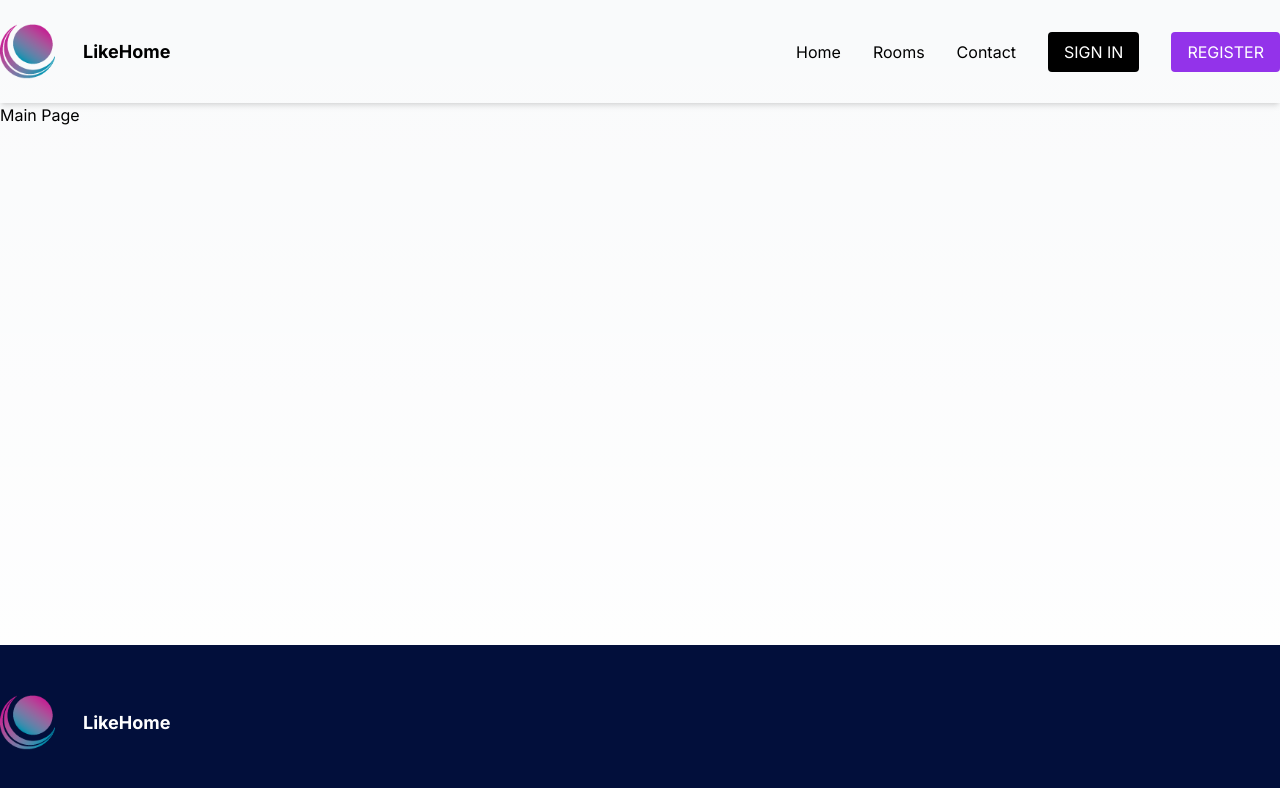
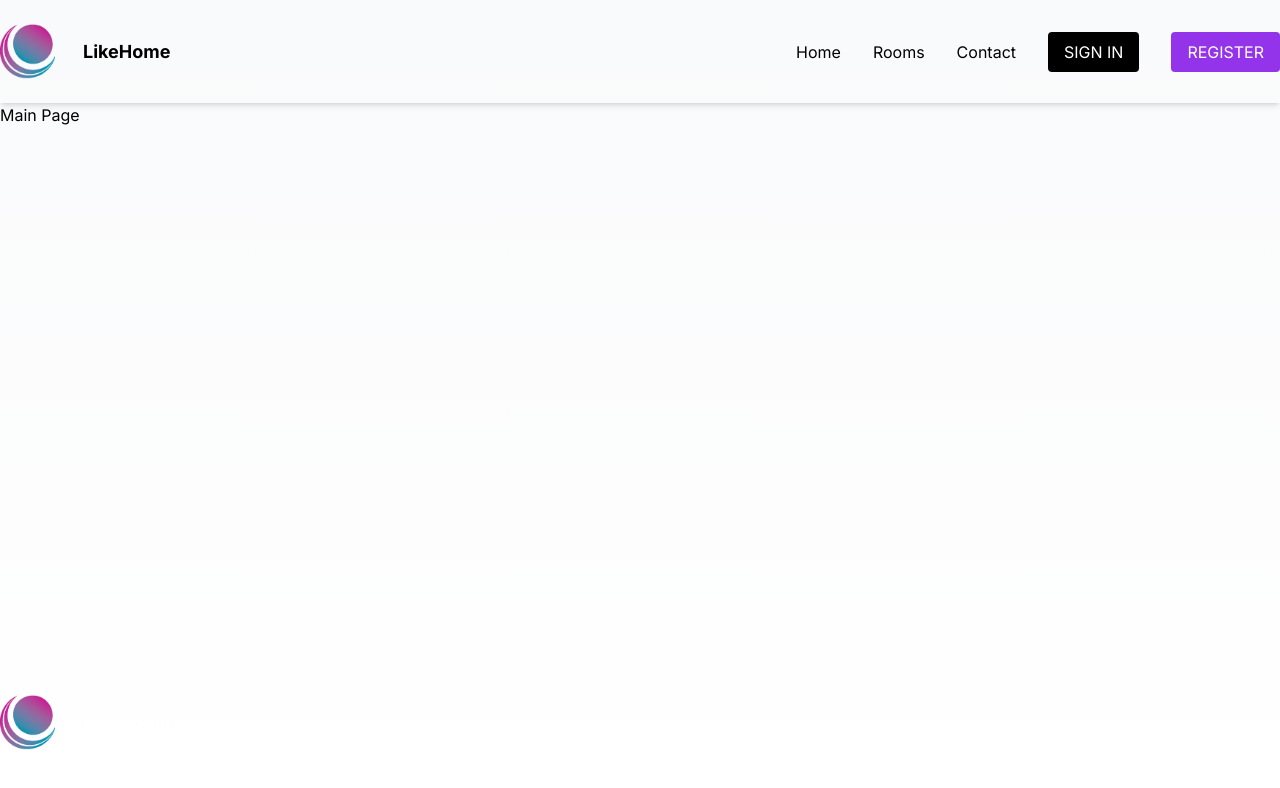
Before and after one commit to KingSand08/LikeHome, a Next.js app: page / in a window 1280 px wide. Shown: the top 788 px of the page. Built offline with nearby package versions, Linux system fonts and the light colour scheme.

Commit message:
add daisyui

```diff
--- a/package.json
+++ b/package.json
@@ -23,6 +23,7 @@
     "@types/react": "^18",
     "@types/react-dom": "^18",
     "autoprefixer": "^10.4.20",
+    "daisyui": "^4.12.13",
     "eslint": "^8",
     "eslint-config-next": "14.2.7",
     "postcss": "^8.4.47",
--- a/tailwind.config.ts
+++ b/tailwind.config.ts
@@ -25,3 +25,31 @@ const config: Config = {
   ],
 };
 export default config;
+
+module.exports = {
+
+  plugins: [
+    require('daisyui'),
+  ],
+
+  content: [
+    "./app/**/*.{js,ts,jsx,tsx,mdx}",
+    "./pages/**/*.{js,ts,jsx,tsx,mdx}",
+    "./components/**/*.{js,ts,jsx,tsx,mdx}",
+    './pages/**/*.{js,ts,jsx,tsx}', './components/**/*.{js,ts,jsx,tsx}',
+    "./src/**/*.{js,ts,jsx,tsx,mdx}",
+
+  ],
+
+  daisyui: {
+    themes: ["light"], // false: only light + dark | true: all themes | array: specific themes like this ["light", "dark", "cupcake"]
+    darkTheme: "synthwave", // name of one of the included themes for dark mode
+    base: true, // applies background color and foreground color for root element by default
+    styled: true, // include daisyUI colors and design decisions for all components
+    utils: true, // adds responsive and modifier utility classes
+    prefix: "", // prefix for daisyUI classnames (components, modifiers and responsive class names. Not colors)
+    logs: true, // Shows info about daisyUI version and used config in the console when building your CSS
+    themeRoot: ":root", // The element that receives theme color CSS variables
+  }
+
+}
```
Also changed, not shown: 1 other file (tests, documents, lock files or other folders).
